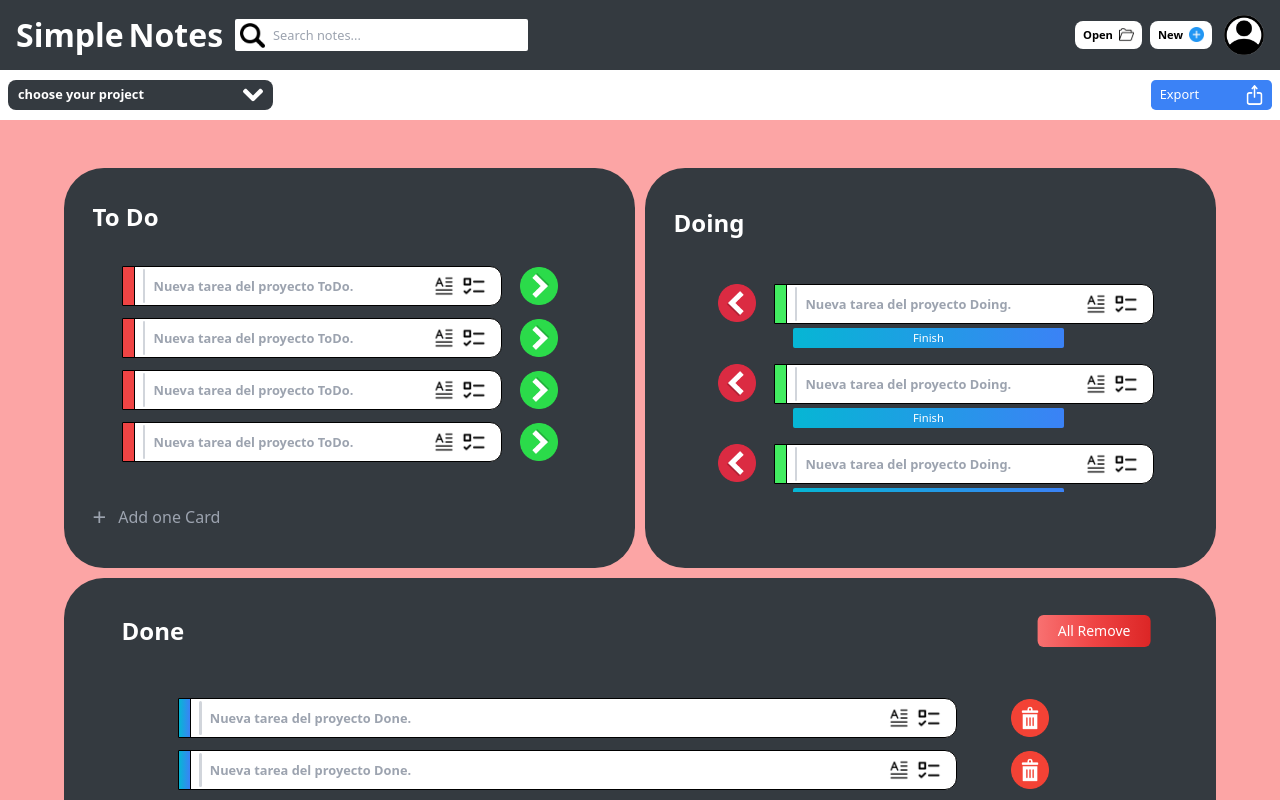
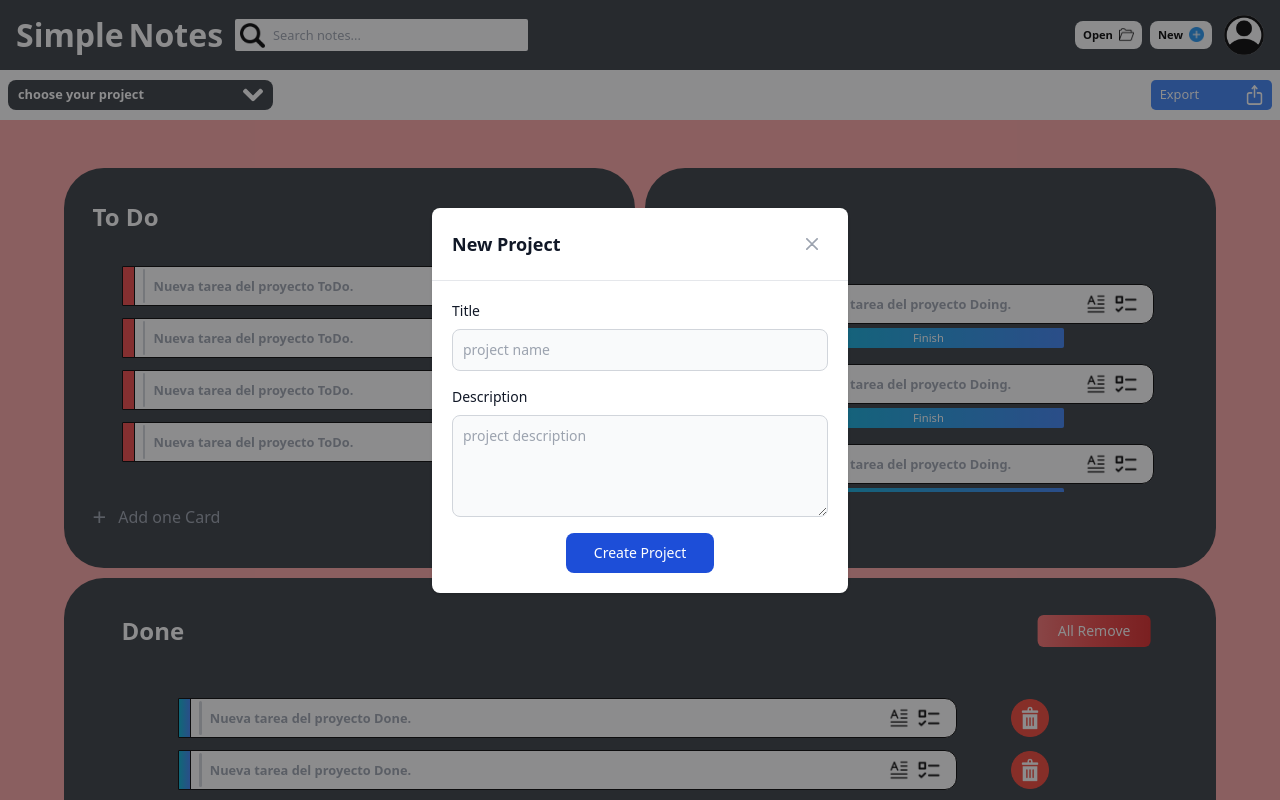
Before and after one commit to SoyKevin111/simple-notes, an Angular app: page / in a window 1280 px wide. Both pictures are taken after a click on the element "New". Shown: the top 800 px of the page. Built offline with nearby package versions, Linux system fonts and the light colour scheme.

Commit message:
modal-new-project: agregando modal para crear un nuevo proyecto de notas.

```diff
--- a/src/app/components/navbar/navbar.component.html
+++ b/src/app/components/navbar/navbar.component.html
@@ -68,7 +68,9 @@
 				alt="">
 			</div>
 
-			<div class="nav_secondBtn-child
+			<div
+				(click)="openModalNewProject()"
+				class="nav_secondBtn-child
 				cursor-pointer
 				bg-white
 				py-[.350rem] px-2
--- a/src/app/components/navbar/navbar.component.ts
+++ b/src/app/components/navbar/navbar.component.ts
@@ -1,4 +1,6 @@
-import { Component, OnInit } from '@angular/core';
+import { Component, inject, OnInit } from '@angular/core';
+import { ModalService } from '../../shared/modals/modal.service';
+import { ModalNewProjectComponent } from '../../shared/modals/modal-new-project/modal-new-project.component';
 
 @Component({
   selector: 'app-navbar',
@@ -7,11 +9,13 @@ import { Component, OnInit } from '@angular/core';
   templateUrl: './navbar.component.html',
   styleUrl: './navbar.component.scss'
 })
-export class NavbarComponent implements OnInit{
+export class NavbarComponent {
 
-  ngOnInit(): void {
+  //servicio modal new project
+  private _newProjectModal = inject(ModalService);
 
+  openModalNewProject() {
+    this._newProjectModal.open(ModalNewProjectComponent, { modal_newProjectVisible: true });
   }
 
-
 }
--- a/src/app/shared/modals/modal-add-card/modal-add-card.component.html
+++ b/src/app/shared/modals/modal-add-card/modal-add-card.component.html
@@ -1,14 +1,14 @@
 <!-- Main modal -->
 <div #divPrincipal
-  [ngClass]="{ 'addCardActive': modal_addTaskVisible==true} "
+  [ngClass]="{ 'addCardActive': modal_addTaskVisible == true }"
   id="crud-modal" tabindex="-1" class="addCardHidden fixed inset-0 z-50 flex items-center justify-center w-full h-screen overflow-y-auto overflow-x-hidden">
   <div class="relative max-h-full w-full max-w-md p-4">
     <!-- Modal content -->
-    <div class="relative rounded-lg bg-white dark:bg-principalGray shadow">
+    <div class="relative rounded-lg bg-white shadow">
       <!-- Modal header -->
-      <div class="flex items-center justify-between rounded-t border-b p-4 md:p-5 ">
-        <h3 class="text-lg font-semibold text-gray-900 dark:text-white">New Task</h3>
-        <button (click)="closeModal_addTask()" type="button" class="ms-auto inline-flex h-8 w-8 items-center justify-center rounded-lg bg-transparent text-sm text-gray-400 hover:bg-gray-200 hover:text-gray-900 dark:hover:bg-gray-600 dark:hover:text-white" data-modal-toggle="crud-modal">
+      <div class="flex items-center justify-between rounded-t border-b p-4 md:p-5">
+        <h3 class="text-lg font-semibold text-gray-900">New Task</h3>
+        <button (click)="closeModal_addTask()" type="button" class="ms-auto inline-flex h-8 w-8 items-center justify-center rounded-lg bg-transparent text-sm text-gray-400 hover:bg-gray-200 hover:text-gray-900" data-modal-toggle="crud-modal">
           <svg class="h-3 w-3" xmlns="http://www.w3.org/2000/svg" fill="none" viewBox="0 0 14 14">
             <path stroke="currentColor" stroke-linecap="round" stroke-linejoin="round" stroke-width="2" d="m1 1 6 6m0 0 6 6M7 7l6-6M7 7l-6 6" />
           </svg>
@@ -19,30 +19,30 @@
       <form [formGroup]="addTaskForm" (ngSubmit)="onSubmit()" class="p-4 md:p-5">
         <div class="mb-4 grid grid-cols-2 gap-4">
           <div class="col-span-2">
-            <label for="name" class="mb-2 block text-sm font-medium text-gray-900 dark:text-white">Name</label>
+            <label for="name" class="mb-2 block text-sm font-medium text-gray-900">Name</label>
             <input
               formControlName="name"
-              type="text" name="name" id="name" class="focus:ring-primary-600 focus:border-primary-600 block w-full rounded-lg border border-gray-300 bg-gray-50 dark:bg-principalGray p-2.5 text-sm text-gray-900 dark:text-white" placeholder="task name" required="" />
+              type="text" name="name" id="name" class="focus:ring-primary-600 focus:border-primary-600 block w-full rounded-lg border border-gray-300 bg-gray-50 p-2.5 text-sm text-gray-900" placeholder="task name" required="" />
           </div>
           <div class="col-span-2">
-            <label for="description" class="mb-2 block text-sm font-medium text-gray-900 dark:text-white">Description</label>
+            <label for="description" class="mb-2 block text-sm font-medium text-gray-900">Description</label>
             <textarea
               formControlName="description"
-              id="description" rows="4" class="block w-full rounded-lg border border-gray-300 bg-gray-50 dark:bg-principalGray p-2.5 text-sm text-gray-900 dark:text-white focus:border-blue-500 focus:ring-blue-500" placeholder="task description"></textarea>
+              id="description" rows="4" class="block w-full rounded-lg border border-gray-300 bg-gray-50 p-2.5 text-sm text-gray-900 focus:border-blue-500 focus:ring-blue-500" placeholder="task description"></textarea>
           </div>
 
           <div class="col-span-2 sm:col-span-1">
-            <label for="category" class="mb-2 block text-sm font-medium text-gray-900 dark:text-white">State</label>
+            <label for="category" class="mb-2 block text-sm font-medium text-gray-900">State</label>
             <select
               formControlName="state"
-              id="category" class="focus:ring-primary-500 focus:border-primary-500 block w-full rounded-lg border border-gray-300 bg-gray-50 dark:bg-principalGray p-2.5 text-sm text-gray-900 dark:text-white">
+              id="category" class="focus:ring-primary-500 focus:border-primary-500 block w-full rounded-lg border border-gray-300 bg-gray-50 p-2.5 text-sm text-gray-900">
               <option value="" disabled>Select State</option>
               <option value="todo">To Do</option>
               <option value="doing">Doing</option>
               <option value="done">Done</option>
             </select>
             @if(addTaskForm.get('state')?.invalid && addTaskForm.get('state')?.touched){
-              <div class="text-red-500 dark:text-red-400">
+              <div class="text-red-500">
                 Please select a state
               </div>
             }
@@ -50,7 +50,7 @@
 
         </div>
         <button
-          type="submit" class="mx-auto flex items-center rounded-lg bg-blue-700 dark:bg-blue-600 px-7 py-2.5 text-center text-sm font-medium text-white hover:bg-blue-800 focus:outline-none focus:ring-4 focus:ring-blue-300">
+          type="submit" class="mx-auto flex items-center rounded-lg bg-blue-700 px-7 py-2.5 text-center text-sm font-medium text-white hover:bg-blue-800 focus:outline-none focus:ring-4 focus:ring-blue-300">
           Create task
         </button>
       </form>
--- a/src/app/shared/modals/modal-add-card/modal-add-card.component.ts
+++ b/src/app/shared/modals/modal-add-card/modal-add-card.component.ts
@@ -1,7 +1,7 @@
 import { CommonModule } from '@angular/common';
 import { Component, inject, Input } from '@angular/core';
 import { ModalService } from '../modal.service';
-import { FormGroup, ReactiveFormsModule, FormControl, Validators, FormBuilder } from '@angular/forms';
+import { FormGroup, ReactiveFormsModule,Validators, FormBuilder } from '@angular/forms';
 
 @Component({
   selector: 'modal-add-card',
--- /dev/null
+++ b/src/app/shared/modals/modal-new-project/modal-new-project.component.html
@@ -0,0 +1,42 @@
+<!-- Main modal -->
+<div #divPrincipal
+  [ngClass]="{ 'newProjectActive': modal_newProjectVisible == true }"
+  id="crud-modal" tabindex="-1" class="newProjectHidden fixed inset-0 z-50 flex items-center justify-center w-full h-screen overflow-y-auto overflow-x-hidden">
+  <div class="relative max-h-full w-full max-w-md p-4">
+    <!-- Modal content -->
+    <div class="relative rounded-lg bg-white shadow">
+      <!-- Modal header -->
+      <div class="flex items-center justify-between rounded-t border-b p-4 md:p-5">
+        <h3 class="text-lg font-semibold text-gray-900">New Project</h3>
+        <button (click)="closeModal_newProject()" type="button" class="ms-auto inline-flex h-8 w-8 items-center justify-center rounded-lg bg-transparent text-sm text-gray-400 hover:bg-gray-200 hover:text-gray-900" data-modal-toggle="crud-modal">
+          <svg class="h-3 w-3" xmlns="http://www.w3.org/2000/svg" fill="none" viewBox="0 0 14 14">
+            <path stroke="currentColor" stroke-linecap="round" stroke-linejoin="round" stroke-width="2" d="m1 1 6 6m0 0 6 6M7 7l6-6M7 7l-6 6" />
+          </svg>
+          <span class="sr-only">Close modal</span>
+        </button>
+      </div>
+      <!-- Modal body -->
+      <form [formGroup]="newProjectForm" (ngSubmit)="onSubmit()" class="p-4 md:p-5">
+        <div class="mb-4 grid grid-cols-2 gap-4">
+          <div class="col-span-2">
+            <label for="title" class="mb-2 block text-sm font-medium text-gray-900">Title</label>
+            <input
+              formControlName="title"
+              type="text" name="title" id="tile" class="focus:ring-primary-600 focus:border-primary-600 block w-full rounded-lg border border-gray-300 bg-gray-50 p-2.5 text-sm text-gray-900" placeholder="project name" required="" />
+          </div>
+          <div class="col-span-2">
+            <label for="description" class="mb-2 block text-sm font-medium text-gray-900">Description</label>
+            <textarea
+              formControlName="description"
+              id="description" rows="4" class="block w-full rounded-lg border border-gray-300 bg-gray-50 p-2.5 text-sm text-gray-900 focus:border-blue-500 focus:ring-blue-500" placeholder="project description"></textarea>
+          </div>
+
+        </div>
+        <button
+          type="submit" class="mx-auto flex items-center rounded-lg bg-blue-700 px-7 py-2.5 text-center text-sm font-medium text-white hover:bg-blue-800 focus:outline-none focus:ring-4 focus:ring-blue-300">
+          Create Project
+        </button>
+      </form>
+    </div>
+  </div>
+</div>
--- /dev/null
+++ b/src/app/shared/modals/modal-new-project/modal-new-project.component.scss
@@ -0,0 +1,9 @@
+.newProjectHidden{
+	z-index: 280;
+	background-color: rgba(26, 27, 28, 0.5);
+	display: none;
+}
+
+.newProjectActive{
+	display: flex;
+}
--- /dev/null
+++ b/src/app/shared/modals/modal-new-project/modal-new-project.component.ts
@@ -0,0 +1,40 @@
+import { CommonModule } from '@angular/common';
+import { Component, inject, Input } from '@angular/core';
+import { FormBuilder, FormGroup, ReactiveFormsModule, Validators } from '@angular/forms';
+import { ModalService } from '../modal.service';
+
+@Component({
+  selector: 'modal-new-project',
+  standalone: true,
+  imports: [CommonModule, ReactiveFormsModule],
+  templateUrl: './modal-new-project.component.html',
+  styleUrl: './modal-new-project.component.scss'
+})
+export class ModalNewProjectComponent {
+  @Input() modal_newProjectVisible: boolean = false;
+
+  newProjectForm: FormGroup;
+
+  private _fb = inject(FormBuilder);
+  private _modalService = inject(ModalService);
+
+  constructor() {
+    this.newProjectForm = this._fb.group({
+      title: ['', [Validators.required]],
+      description: ['', [Validators.required]]
+    })
+  }
+
+  closeModal_newProject() {
+    this.modal_newProjectVisible = false;
+    this._modalService.close();
+  }
+
+
+  onSubmit() {
+    if (this.newProjectForm.valid) {
+      console.log(this.newProjectForm);
+      this.closeModal_newProject();
+    }
+  }
+}
```
